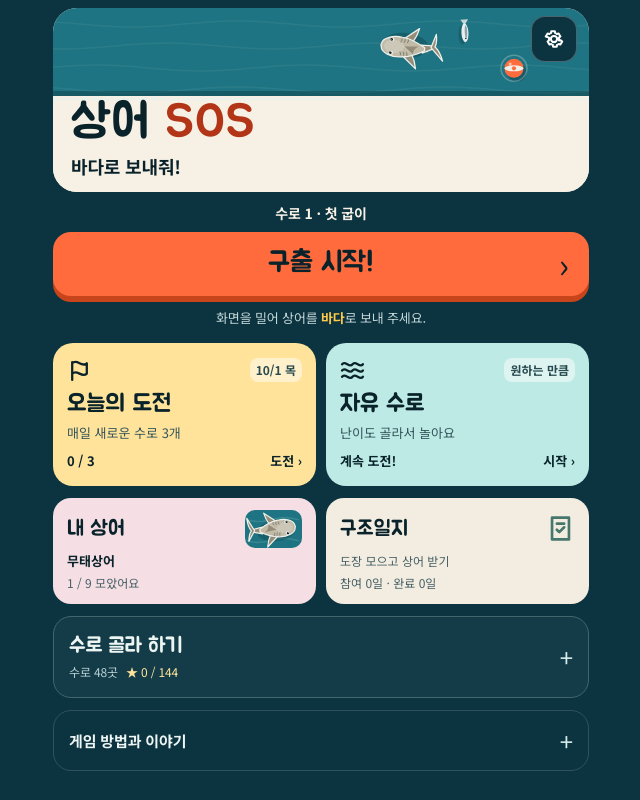
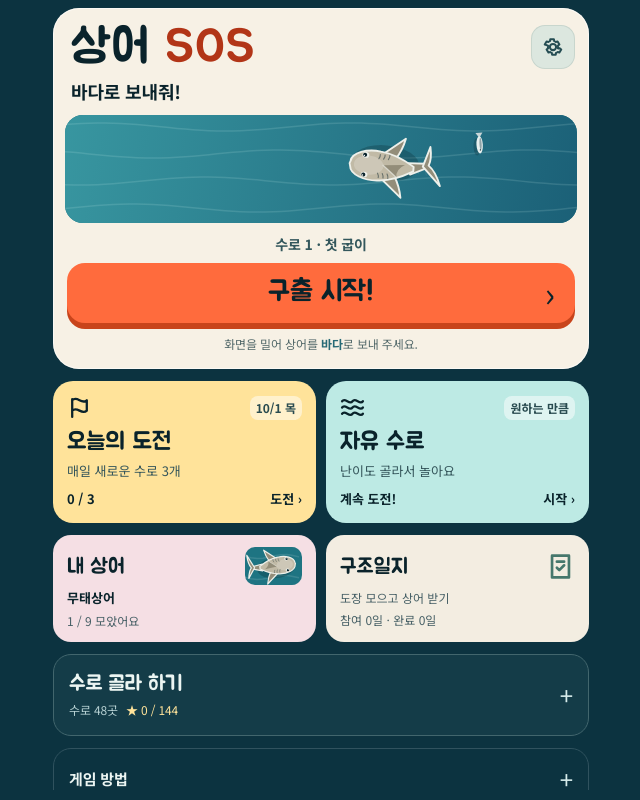
Before and after one commit to kongrae/bukang-sea, a plain HTML site: page index.html in a window 1280 px wide. Shown: the whole page, without its empty margins (319-959 px from the left). Drawn offline with Linux system fonts and the light colour scheme.

Commit message:
웹 배포: d891c6506bfb96392a20b83aca5ed63f1ac71abe

```diff
--- a/index.html
+++ b/index.html
@@ -101,9 +101,9 @@ svg.i { width: 22px; height: 22px; fill: none; stroke: currentColor; stroke-widt
 /* ----- Title ----- */
 .title-screen { overflow-y: auto; gap: 12px; scrollbar-width: none; margin-inline: -12px; padding-inline: 12px; padding-bottom: 8px; -webkit-overflow-scrolling: touch; }
 .title-screen::-webkit-scrollbar { display: none; }
-.hero { position: relative; border-radius: 24px; overflow: hidden; background: var(--hero-paper); flex-shrink: 0; }
-.hero canvas { display: block; width: 100%; height: 184px; }
-.hero-text { position: absolute; left: 18px; bottom: 14px; right: 18px; pointer-events: none; }
+.hero { position: relative; border-radius: 26px; overflow: hidden; background: var(--hero-paper); flex-shrink: 0; box-shadow: inset 0 0 0 1px rgba(255,255,255,.6); }
+.hero canvas { display: block; width: calc(100% - 24px); height: 108px; margin-inline: 12px; border-radius: 18px; background: var(--water); }
+.hero-text { position: relative; padding: 15px 68px 12px 18px; pointer-events: none; }
 .eyebrow { font-size: 13px; letter-spacing: .03em; color: var(--muted); font-weight: 500; }
 .hero .eyebrow { font-size: 13.5px; line-height: 1.35; letter-spacing: 0; color: var(--harbor-3); }
 h1 {
@@ -306,7 +306,6 @@ h1 .sea { color: var(--title-alert); }
 .legend { display: grid; grid-template-columns: repeat(2, minmax(0, 1fr)); gap: 10px 14px; font-size: 14px; color: var(--muted); }
 .legend div { display: flex; align-items: center; gap: 10px; min-width: 0; }
 .legend canvas { width: 36px; height: 36px; flex-shrink: 0; border-radius: 9px; }
-.note { font-size: 12px; color: var(--muted); border-top: 1px solid var(--harbor-3); padding-top: 12px; margin: 0; }
 .cta-bar { display: flex; flex-direction: column; gap: 8px; padding-bottom: 6px; flex-shrink: 0; }
 .journey-label { margin: 0; color: var(--muted); font-size: 14px; }
 .journey-label b { color: var(--text); font-weight: 500; }
@@ -333,9 +332,10 @@ h1 .sea { color: var(--title-alert); }
   display: inline-flex; align-items: center; justify-content: center; transition: background .15s, transform .2s var(--ease-spring);
 }
 .icon-btn:active { transform: scale(.9); transition-duration: .08s; }
-.hero .icon-btn { position: absolute; top: 8px; right: 12px; background: var(--harbor); box-shadow: inset 0 0 0 1px rgba(255,255,255,.25); color: #fff; z-index: 1; }
+.hero .icon-btn { position: absolute; top: 17px; right: 14px; width: 44px; height: 44px; background: #dce7df; box-shadow: inset 0 0 0 1px rgba(20, 60, 50, .1); color: #254d53; z-index: 1; }
 @media (hover: hover) {
   .lv:not([disabled]):hover, .btn:not(.primary):hover, .icon-btn:hover, .ctrl:hover { background: var(--harbor-3); }
+  .hero .icon-btn:hover { background: #c9dcd1; }
   .btn.primary:hover { filter: brightness(1.06); }
 }
 
@@ -508,12 +508,13 @@ button:disabled:active { transform: none; }
 .switch:active .track { transform: scale(.96); }
 .switch .track { transition: transform var(--motion-return) var(--ease-spring), background-color var(--motion-return); }
 /* Home: one primary action, two play modes, then collection and optional detail. */
-.home-start { gap: 8px; padding: 0 0 4px; }
+.home-start { gap: 8px; padding: 12px 14px 16px; }
 .home-start .journey-label { display: flex; justify-content: center; align-items: baseline; flex-wrap: wrap; gap: 4px 10px; font-size: 14px; line-height: 1.4; }
-.home-start .journey-label b { color: #f7f1e5; font-weight: 700; }
-.home-start .journey-label span { color: #bbd1d3; font-size: 12px; }
-.home-start .lede { text-align: center; font-size: 13px; margin-top: 4px; color: #c4d8d8; }
-.home-start #playBtn { min-height: 64px; font: 28px var(--font-display); padding-inline: 42px; }
+.home-start .journey-label b { color: #33575c; font-weight: 700; }
+.home-start .journey-label span { color: #33575c; font-size: 12px; padding: 2px 6px; border-radius: 7px; background: #dce7df; }
+.home-start .lede { text-align: center; font-size: 12px; margin-top: 4px; color: #53696a; }
+.home-start .lede b { color: #276a76; }
+.home-start #playBtn { min-height: 60px; font: 28px var(--font-display); padding-inline: 42px; }
 .home-start #playBtn::after { content: '›'; position: absolute; right: 20px; font: 34px var(--font-body); }
 .home-modes, .home-collection { display: grid; grid-template-columns: repeat(2, minmax(0, 1fr)); gap: 10px; flex-shrink: 0; }
 .home-mode { border: 0; border-radius: 20px; padding: 14px; display: flex; flex-direction: column; align-items: stretch; gap: 5px; min-width: 0; text-align: left; cursor: pointer; color: var(--ink); }
@@ -551,7 +552,6 @@ button:disabled:active { transform: none; }
 .home-help { background: transparent; border-color: #30525e; }
 .home-help > summary { min-height: 56px; padding-block: 12px; }
 .home-help > summary b { font: 700 15px var(--font-body); }
-.home-help .note { line-height: 1.65; }
 .home-mode, .home-journal { transition: transform var(--motion-return) var(--ease-spring), filter .15s; }
 .home-mode:active, .home-journal:active { transform: scale(.98); transition-duration: var(--motion-press); }
 .home-mode:focus-visible, .home-journal:focus-visible, .home-collection .myshark:focus-visible { outline: 3px solid #fff; outline-offset: 3px; }
@@ -573,7 +573,10 @@ button:disabled:active { transform: none; }
 }
 @media (max-height: 700px) {
   .title-screen { gap: 10px; }
-  .hero canvas { height: 168px; }
+  .hero canvas { height: 92px; }
+  .hero-text { padding-top: 13px; padding-bottom: 10px; }
+  .hero h1 { font-size: 40px; }
+  .hero-subtitle { font-size: 16px; }
   .game-screen { gap: 3px; }
   .game-screen .topbar { min-height: 44px; }
   .game-screen .icon-btn { width: 44px; height: 44px; }
@@ -588,17 +591,17 @@ button:disabled:active { transform: none; }
   <section class="screen title-screen" id="titleScreen">
     <div class="hero">
       <!-- playtest-label -->
-      <canvas id="heroCanvas" aria-hidden="true"></canvas>
       <button class="icon-btn" id="titleSettingsBtn" type="button" aria-label="설정"><svg class="i" viewBox="0 0 24 24" aria-hidden="true"><path d="M12 8.6a3.4 3.4 0 100 6.8 3.4 3.4 0 000-6.8z"/><path d="M19.4 13.5l1.6 1.2-2 3.4-1.9-.7a7.6 7.6 0 01-1.8 1l-.3 2h-4l-.3-2a7.6 7.6 0 01-1.8-1l-1.9.7-2-3.4 1.6-1.2a7.7 7.7 0 010-3L3 9.3l2-3.4 1.9.7a7.6 7.6 0 011.8-1l.3-2h4l.3 2a7.6 7.6 0 011.8 1l1.9-.7 2 3.4-1.6 1.2a7.7 7.7 0 010 3z"/></svg></button>
       <div class="hero-text">
         <h1>상어 <span class="sea">SOS</span></h1>
         <p class="hero-subtitle">바다로 보내줘!</p>
       </div>
-    </div>
-    <div class="cta-bar home-start">
-      <p class="journey-label" id="journeyLabel"></p>
-      <button class="btn primary big" id="playBtn" type="button">구출 시작!</button>
-      <p class="lede">화면을 밀어 상어를 <b>바다</b>로 보내 주세요.</p>
+      <canvas id="heroCanvas" aria-hidden="true"></canvas>
+      <div class="cta-bar home-start">
+        <p class="journey-label" id="journeyLabel"></p>
+        <button class="btn primary big" id="playBtn" type="button">구출 시작!</button>
+        <p class="lede">화면을 밀어 상어를 <b>바다</b>로 보내 주세요.</p>
+      </div>
     </div>
     <div class="home-modes" role="group" aria-label="더 많은 수로에 도전">
       <button class="home-mode daily" id="dailyBtn" type="button">
@@ -636,11 +639,10 @@ button:disabled:active { transform: none; }
     </details>
     <button class="btn" id="endingBtn" type="button" hidden>구출 엔딩 다시 보기</button>
     <details class="home-details home-help">
-      <summary><b>게임 방법과 이야기</b></summary>
+      <summary><b>게임 방법</b></summary>
       <div class="home-details-body">
         <p class="lede">화면을 밀면 막힐 때까지 헤엄쳐요.<br>숭어를 모으고 바다로 나가면 성공!</p>
         <div class="legend" id="legend"></div>
-        <p class="note">2026년 9월 부산 북항 친수공원 수로에 들어온 무태상어(약 3.5m)에서 착안한 퍼즐 게임입니다. 실제 기관·캐릭터와 관련이 없습니다.</p>
       </div>
     </details>
   </section>
@@ -3822,8 +3824,7 @@ function drawCoach(sx, sy, t) {
 
 /* ---------- title hero ---------- */
 const hero = $('heroCanvas'), hctx = hero.getContext('2d');
-const HERO_COPY_HEIGHT = 96;
-let heroW = 0, heroH = 0, heroTime = 0, heroWake = 0, heroVisible = true;
+let heroW = 0, heroH = 0, heroTime = 0, heroWake = 0, heroVisible = true, heroFill = null;
 const heroRipples = [];
 const heroPaused = () => $('app').inert || settingsOpen() || skinsOpen();
 function resetHero() {
@@ -3846,7 +3847,7 @@ function stepHero(dt) {
 function reactHero(e) {
   if (reduceMotion || document.hidden || $('titleScreen').hidden || heroPaused() || e.isPrimary === false) return;
   const r = hero.getBoundingClientRect(), x = e.clientX - r.left, y = e.clientY - r.top;
-  if (x < 0 || x > r.width || y < 0 || y >= r.height - HERO_COPY_HEIGHT) return;
+  if (x < 0 || x > r.width || y < 0 || y >= r.height) return;
   // Decorative only: leave scrolling, game progress, sound and the start button untouched.
   if (heroRipples.length >= 4) heroRipples.shift();
   heroRipples.push({ x, y, life: 1 }); heroWake = 0.65;
@@ -3855,20 +3856,19 @@ function sizeHero() {
   const r = hero.getBoundingClientRect(); const d = Math.min(window.devicePixelRatio || 1, 2.5);
   heroW = r.width; heroH = r.height; hero.width = Math.round(r.width * d); hero.height = Math.round(r.height * d);
   hctx.setTransform(d, 0, 0, d, 0, 0);
+  heroFill = hctx.createLinearGradient(0, 0, r.width, r.height);
+  heroFill.addColorStop(0, '#3896a0'); heroFill.addColorStop(1, '#1b6077');
 }
 function drawHero(t) {
   if (!heroW) sizeHero();
   if (reduceMotion) t = 0;
-  const W = heroW, H = heroH, waterH = H - HERO_COPY_HEIGHT, T = Math.min(56, waterH * 0.52, W / 5.2);
-  hctx.fillStyle = C.water; hctx.fillRect(0, 0, W, waterH);
-  hctx.strokeStyle = 'rgba(255,255,255,.06)'; hctx.lineWidth = 1.5;
-  for (let r = 0; r < 4; r++) { hctx.beginPath(); for (let x = 0; x <= W; x += 8) { const y = 16 + r * waterH / 4 + Math.sin(x * 0.03 + t * (1 + r * .2) + r) * 3; x ? hctx.lineTo(x, y) : hctx.moveTo(x, y); } hctx.stroke(); }
-  hctx.fillStyle = C['hero-paper']; hctx.fillRect(0, waterH, W, H - waterH);
-  hctx.fillStyle = 'rgba(6,30,38,.3)'; hctx.fillRect(0, waterH - 5, W, 5);
-  hctx.strokeStyle = C.rail; hctx.lineWidth = 3; hctx.beginPath(); hctx.moveTo(0, waterH + 3); hctx.lineTo(W, waterH + 3); hctx.stroke();
-  hctx.save(); hctx.beginPath(); hctx.rect(0, 0, W, waterH); hctx.clip();
-  const phase = t * 0.4, sx = W * (0.44 + Math.sin(phase) * 0.27), sy = waterH * (0.52 + Math.cos(phase) * 0.12);
-  const ang = Math.atan2(-waterH * 0.12 * Math.sin(phase), W * 0.27 * Math.cos(phase));
+  const W = heroW, H = heroH, T = Math.min(76, H * 0.62, W / 4.3);
+  hctx.fillStyle = heroFill; hctx.fillRect(0, 0, W, H);
+  hctx.strokeStyle = 'rgba(225,255,246,.13)'; hctx.lineWidth = 1.5;
+  for (let r = 0; r < 4; r++) { hctx.beginPath(); for (let x = 0; x <= W; x += 8) { const y = 12 + r * H / 4 + Math.sin(x * 0.025 + t * (0.7 + r * .15) + r) * 4; x ? hctx.lineTo(x, y) : hctx.moveTo(x, y); } hctx.stroke(); }
+  hctx.save(); hctx.beginPath(); hctx.rect(0, 0, W, H); hctx.clip();
+  const phase = t * 0.4, sx = W * (0.45 + Math.sin(phase) * 0.22), sy = H * (0.52 + Math.cos(phase) * 0.07);
+  const ang = Math.atan2(-H * 0.07 * Math.sin(phase), W * 0.22 * Math.cos(phase));
   if (!reduceMotion) {
     hctx.save(); hctx.translate(sx, sy); hctx.rotate(ang);
     hctx.strokeStyle = 'rgba(230,251,255,.15)'; hctx.lineWidth = 1.4;
@@ -3884,8 +3884,7 @@ function drawHero(t) {
     }
   }
   drawShark(hctx, sx, sy, ang, T, t, !reduceMotion, reduceMotion ? 1 : 1.02 + heroWake * 0.04);
-  drawFish(hctx, W * (0.72 + Math.sin(t * 0.45) * 0.08), waterH * 0.26, T * 0.9, t, 0.3);
-  drawBuoy(hctx, W * 0.86, waterH * 0.68, T * 0.8, t);
+  drawFish(hctx, W * (0.78 + Math.sin(t * 0.45) * 0.05), H * 0.26, T * 0.56, t, 0.3);
   hctx.restore();
 }
 
--- a/sw.js
+++ b/sw.js
@@ -1,5 +1,5 @@
 // Generated by tools/build.js --web. Bump happens automatically when any cached file changes.
-const CACHE = 'bukang-sea-8165009bd1';
+const CACHE = 'bukang-sea-13cb435fb5';
 const SHELL = ['./', 'index.html', 'manifest.webmanifest', 'icons/icon.svg', 'icons/icon-192.png', 'icons/icon-512.png', 'icons/apple-touch-icon.png',
   'fonts/jua-400.woff2', 'fonts/noto-sans-kr-400.woff2', 'fonts/noto-sans-kr-500.woff2', 'fonts/noto-sans-kr-700.woff2'];
 
--- a/version.json
+++ b/version.json
@@ -1,4 +1,4 @@
 {
-  "sourceCommit": "68812962e59b5c0eda5ccae96cc313d1eeae53ce",
-  "builtAt": "2026-10-01T06:31:58.2991691Z"
+  "sourceCommit": "d891c6506bfb96392a20b83aca5ed63f1ac71abe",
+  "builtAt": "2026-10-01T06:46:51.0889712Z"
 }
```
